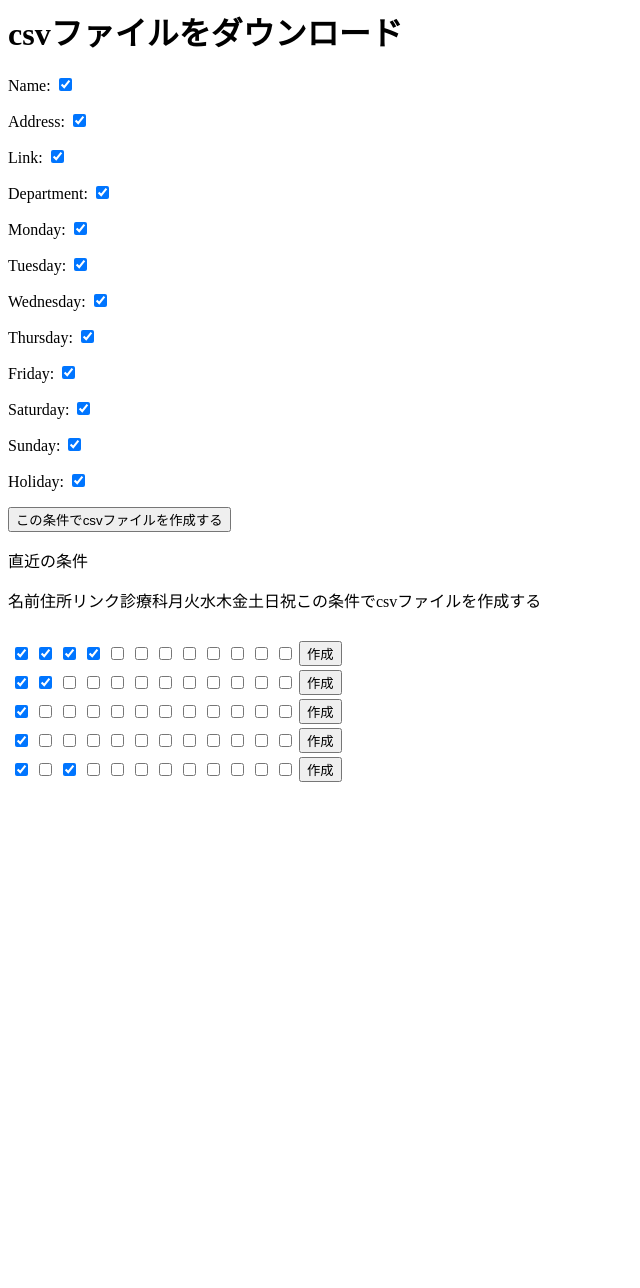
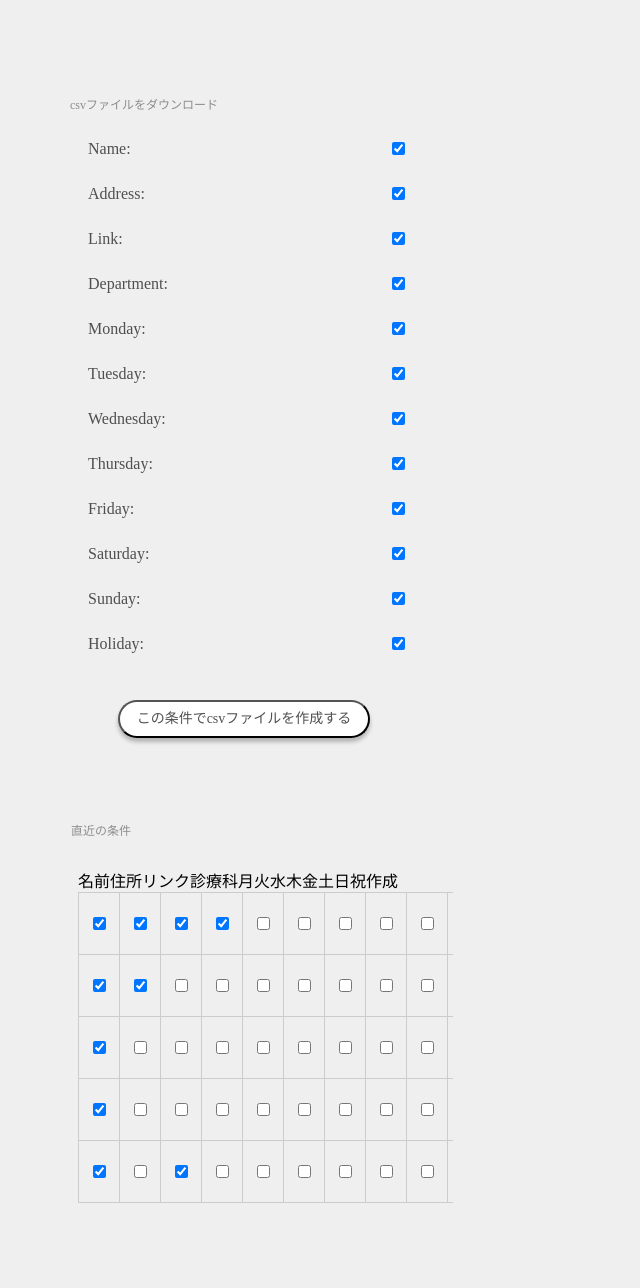
Before and after one commit to n2jjq/clinic, a Django app: page / in a window 1280 px wide. Shown: the whole page, without its empty margins (0-640 px from the left). Before the commit the page ends 782 px from the top, so only its background shows below. Run offline with Django 3.2, Linux system fonts and the light colour scheme; data comes from the database, SQL or seed files in the repository.

Commit message:
html/cssの編集

```diff
--- a/static/css/index.css
+++ b/static/css/index.css
@@ -1 +1,139 @@
 @charset "utf-8";
+
+body{
+    /* iPhone */
+    position: relative;
+    width: 375px;
+    height: 1272px;
+
+    background: #EFEFEF;
+    }
+
+    h1{
+    /* CSVファイルをダウンロード */
+    position: absolute;
+    width: 154px;
+    height: 22px;
+    left: 62px;
+    top: 78px;
+
+    font-family: Content;
+    font-style: normal;
+    font-weight: normal;
+    font-size: 12px;
+    line-height: 22px;
+    /* identical to box height */
+    color: #8D8D8D;
+    }
+
+    form[method="POST"]{
+    display: block;
+    position: absolute;
+    width: 46px;
+    height: 29px;
+    left: 80px;
+    top: 110px;
+
+    font-family: Content;
+    font-style: normal;
+    font-weight: normal;
+    font-size: 16px;
+    line-height: 29px;
+
+    color: #4F4F4F;
+
+    width: 80%;
+    max-width: 800px;
+    margin-left: auto;
+    margin-right: auto;
+}
+
+form p input{
+    position: relative;
+    left:20px
+
+}
+
+
+
+form > p {
+    display: flex;
+    justify-content: space-between;
+}
+
+form input[type="checkbox" i] {
+    float:right;
+}
+
+button[type="submit"]{
+    /* この条件でCSVファイルを作成する */
+    position: absolute;
+    width: 252px;
+    height: 38px;
+    left:30px;
+    top: 582px;
+
+    background: #FFFFFF;
+    box-shadow: 0px 4px 4px rgba(0, 0, 0, 0.25);
+    border-radius: 40px;
+
+    /* この条件でCSVファイルを作成する */
+
+    font-family: Content;
+    font-style: normal;
+    font-weight: normal;
+    font-size: 14px;
+    line-height: 26px;
+    /* identical to box height */
+
+    color: #515151;
+}
+
+form+p{
+    /* 直近の条件 */
+    position: absolute;
+    width: 60px;
+    height: 22px;
+    left: 63px;
+    top: 800px;
+
+    font-family: Content;
+    font-style: normal;
+    font-weight: normal;
+    font-size: 12px;
+    line-height: 22px;
+    /* identical to box height */
+    color: #8D8D8D;
+}
+
+
+.tb-wrap{
+    width:100%;
+    overflow-x:scroll;
+
+    position: absolute;
+    left: 70px;
+    top: 860px;
+
+
+  }
+  table{
+    border-collapse: collapse;
+    width: 500px;
+  }
+
+  .tb01 tr,
+  .tb01 td,
+  td input[type="submit"]
+  {
+    padding: 10px;
+    border: solid 1px #ccc;
+    text-align:center;
+    box-sizing:border-box;
+  }
+
+  .tb01 tr {
+    background:#EFEFEF;
+    color: #4F4F4F;
+
+  }
--- a/templates/test.html
+++ b/templates/test.html
@@ -12,7 +12,9 @@
             <button type="submit" name="create">この条件でcsvファイルを作成する</button>
         </form>
         <p>直近の条件</p>
-        <table>
+
+        <div class="tb-wrap">
+         <table class="tb01">
             <thead>
                 <tr>名前</tr>
                 <tr>住所</tr>
@@ -26,29 +28,30 @@
                 <tr>土</tr>
                 <tr>日</tr>
                 <tr>祝</tr>
-                <tr>この条件でcsvファイルを作成する</tr>
+                <tr>作成</tr>
             </thead>
             {% for condition in conditions %}
             <tbody>
                 <form method="POST">
                     {% csrf_token %}
-                    <td><label><input type='checkbox', id='name', name='name', {% if condition.name %}checked{% endif %}></label></td>
-                    <td><label><input type='checkbox', id='address', name='address', {% if condition.address %}checked{% endif %}></label></td>
-                    <td><label><input type='checkbox', id='link', name='link', {% if condition.link %}checked{% endif %}></label></td>
-                    <td><label><input type='checkbox', id='department', name='department', {% if condition.department %}checked{% endif %}></label></td>
-                    <td><label><input type='checkbox', id='monday', name='monday', {% if condition.monday %}checked{% endif %}></label></td>
-                    <td><label><input type='checkbox', id='tuesday', name='tuesday', {% if condition.tuesday %}checked{% endif %}></label></td>
-                    <td><label><input type='checkbox', id='wednesday', name='wednesday', {% if condition.wednesday %}checked{% endif %}></label></td>
-                    <td><label><input type='checkbox', id='thursday', name='thursday', {% if condition.thursday %}checked{% endif %}></label></td>
-                    <td><label><input type='checkbox', id='friday', name='friday', {% if condition.friday %}checked{% endif %}></label></td>
-                    <td><label><input type='checkbox', id='saturday', name='saturday', {% if condition.saturday %}checked{% endif %}></label></td>
-                    <td><label><input type='checkbox', id='sunday', name='sunday', {% if condition.sunday %}checked{% endif %}></label></td>
-                    <td><label><input type='checkbox', id='holiday', name='holiday', {% if condition.holiday %}checked{% endif %}></label></td>
+                    <td class="data"><label><input type='checkbox', id='name', name='name', {% if condition.name %}checked{% endif %}></label></td>
+                    <td class="data"><label><input type='checkbox', id='address', name='address', {% if condition.address %}checked{% endif %}></label></td>
+                    <td class="data"><label><input type='checkbox', id='link', name='link', {% if condition.link %}checked{% endif %}></label></td>
+                    <td class="data"><label><input type='checkbox', id='department', name='department', {% if condition.department %}checked{% endif %}></label></td>
+                    <td class="data"><label><input type='checkbox', id='monday', name='monday', {% if condition.monday %}checked{% endif %}></label></td>
+                    <td class="data"><label><input type='checkbox', id='tuesday', name='tuesday', {% if condition.tuesday %}checked{% endif %}></label></td>
+                    <td class="data"><label><input type='checkbox', id='wednesday', name='wednesday', {% if condition.wednesday %}checked{% endif %}></label></td>
+                    <td class="data"><label><input type='checkbox', id='thursday', name='thursday', {% if condition.thursday %}checked{% endif %}></label></td>
+                    <td class="data"><label><input type='checkbox', id='friday', name='friday', {% if condition.friday %}checked{% endif %}></label></td>
+                    <td class="data"><label><input type='checkbox', id='saturday', name='saturday', {% if condition.saturday %}checked{% endif %}></label></td>
+                    <td class="data"><label><input type='checkbox', id='sunday', name='sunday', {% if condition.sunday %}checked{% endif %}></label></td>
+                    <td class="data"><label><input type='checkbox', id='holiday', name='holiday', {% if condition.holiday %}checked{% endif %}></label></td>
                     <input type="hidden" name="id" value="{{ condition.id }}">
                     <td><input type="submit" value="作成" name="past"></td>
                 </form>
             </tbody>
             {% endfor%}
-        </table>
+         </table>
+        </div>
     </body>
 </html>
```
